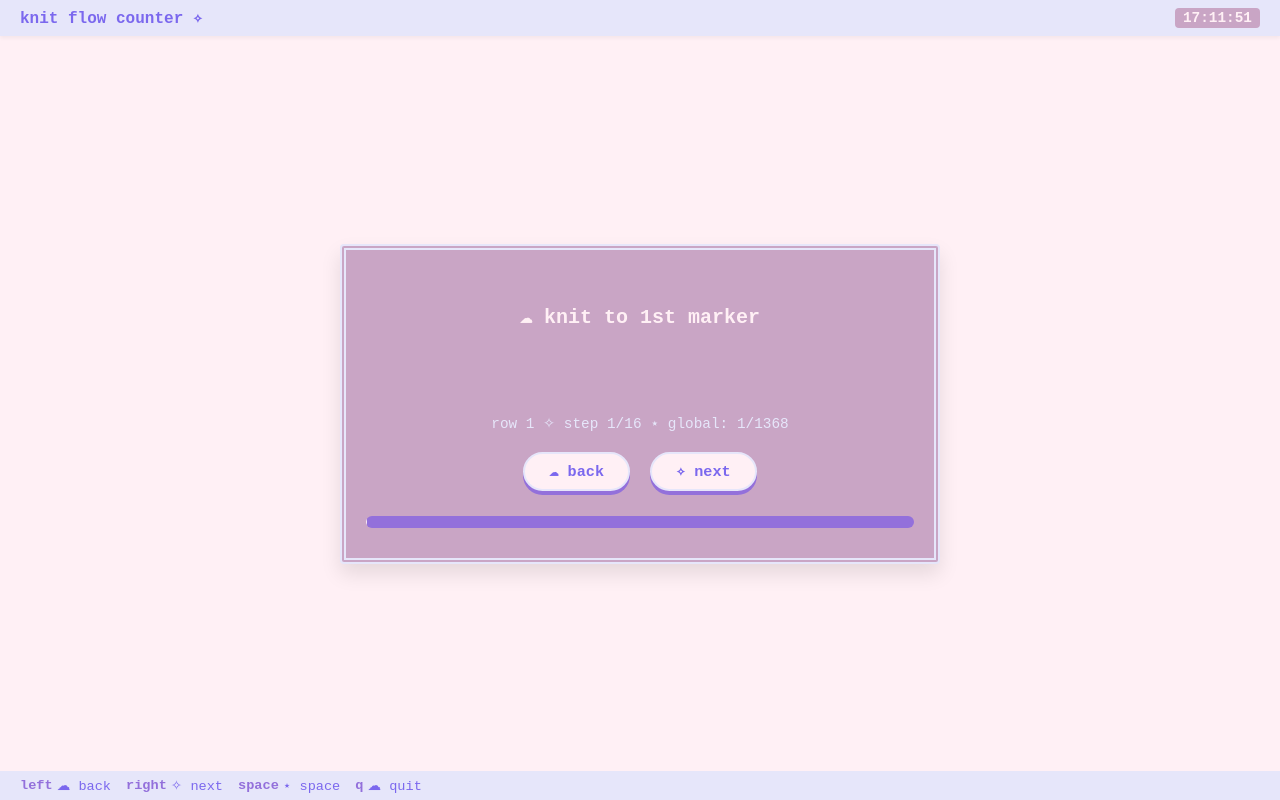
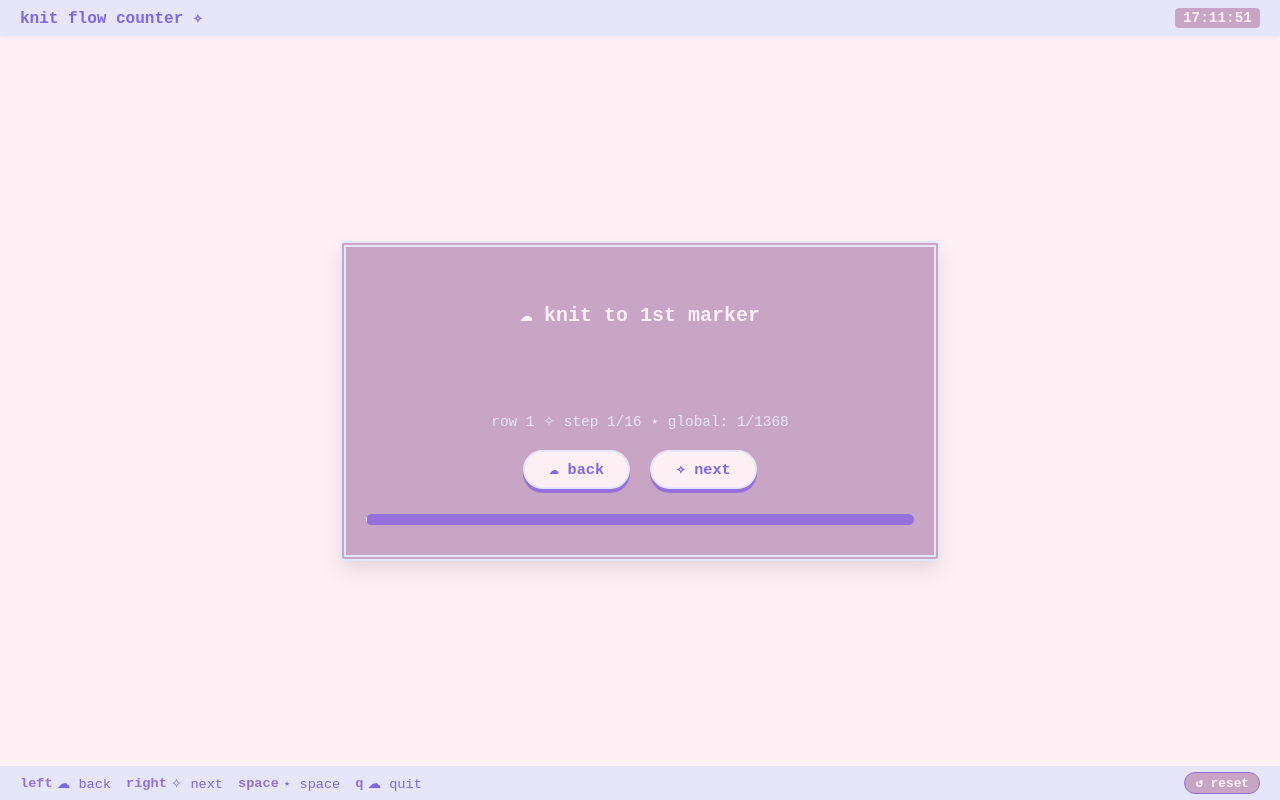
Before and after one commit to bounim/knitting-counter, a plain HTML site: page index.html in a window 1280 px wide. Drawn offline with Linux system fonts and the light colour scheme.

Commit message:
Add reset button

```diff
--- a/index.html
+++ b/index.html
@@ -212,6 +212,24 @@
             transform: translateY(4px);
             box-shadow: 0 0px 0px var(--purple-bar);
         }
+
+        .reset-btn {
+            margin-left: auto;
+            background-color: var(--mediumslateblue);
+            color: var(--lavenderblush);
+            border: 1px solid var(--purple-bar);
+            border-radius: 12px;
+            padding: 2px 10px;
+            font-family: monospace;
+            font-size: 0.8rem;
+            font-weight: bold;
+            cursor: pointer;
+            transition: background-color 0.15s ease;
+        }
+
+        .reset-btn:hover {
+            background-color: var(--purple-bar);
+        }
     </style>
 </head>
 
@@ -248,6 +266,7 @@
         <div class="binding-item"><span class="key">right</span><span class="description">✧ next</span></div>
         <div class="binding-item"><span class="key">space</span><span class="description">⋆ space</span></div>
         <div class="binding-item"><span class="key">q</span><span class="description">☁ quit</span></div>
+        <button class="reset-btn" onclick="resetApp()">↺ reset</button>
     </footer>
 
     <script src="knitting_pattern_size_2.js"></script>
```
